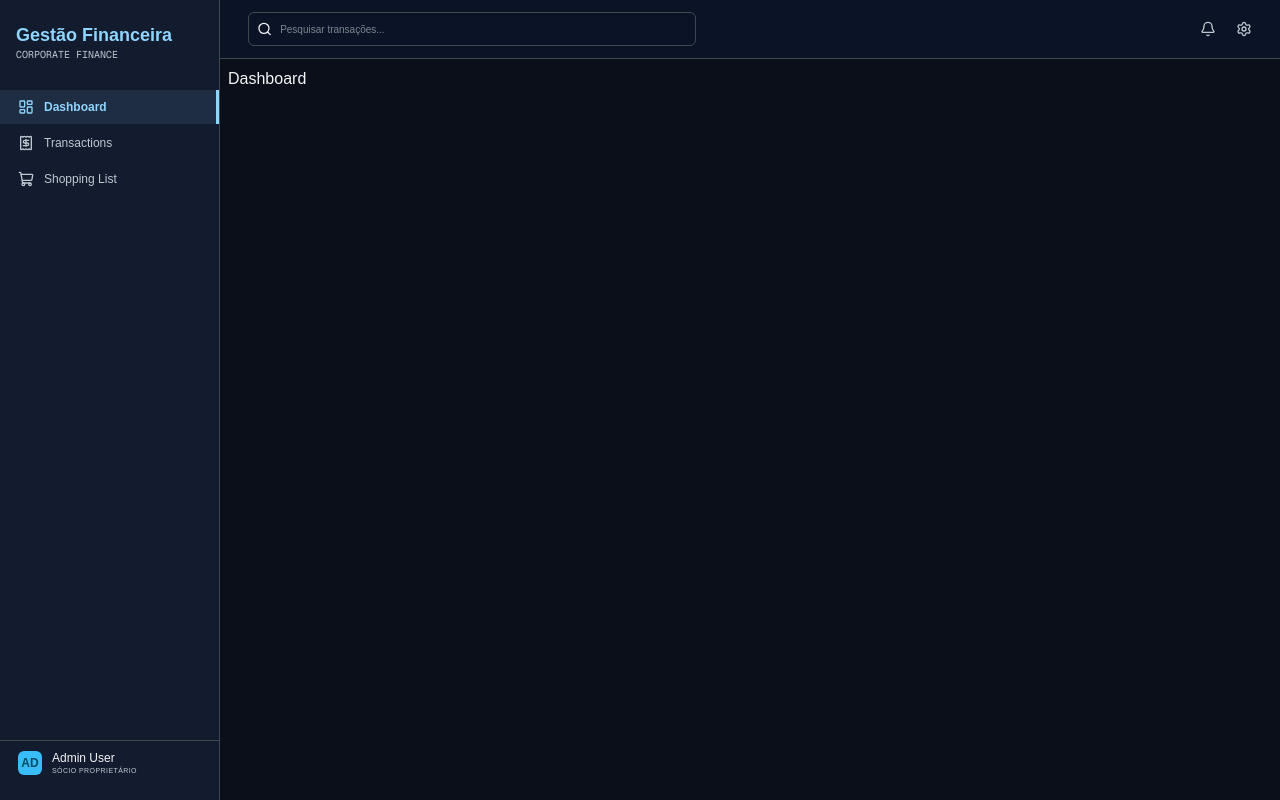
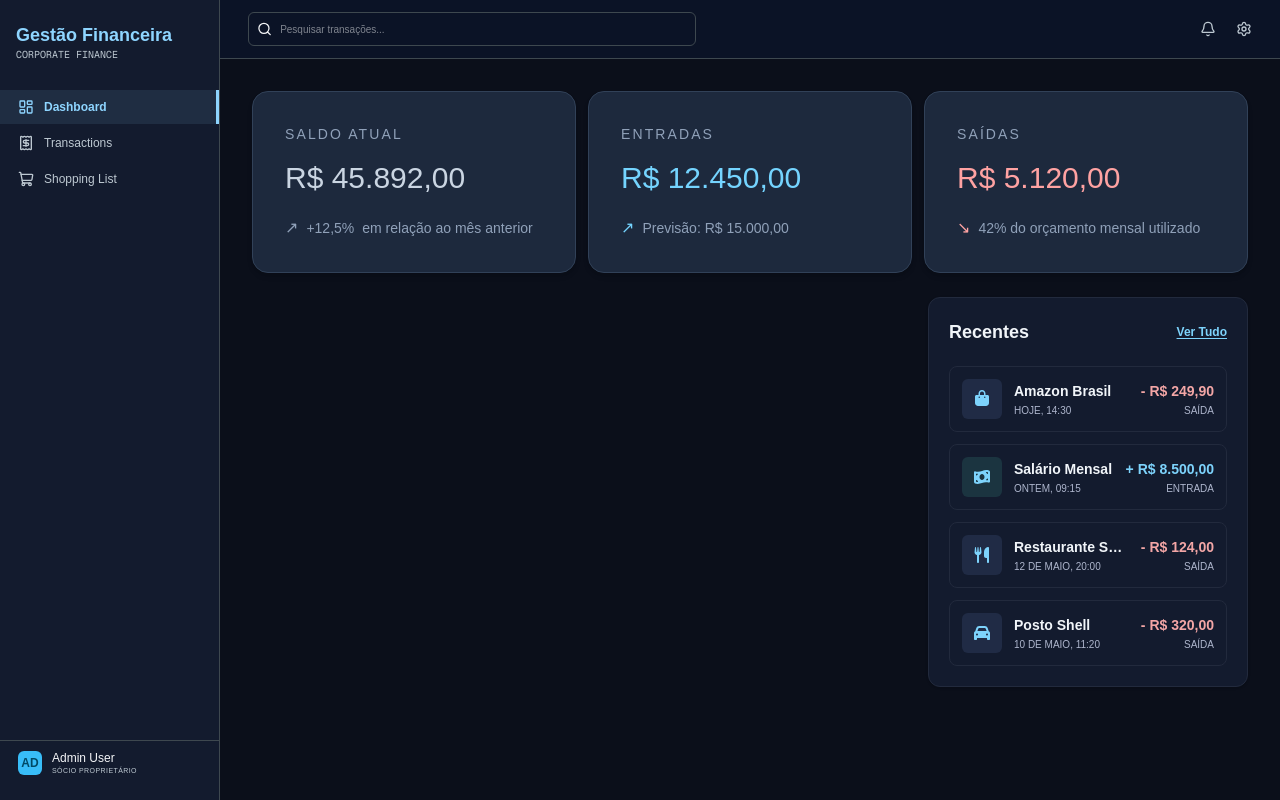
Before and after one commit to lab05-juniando/lab05-frontend, a Next.js app: page /dashboard in a window 1280 px wide. Built offline with nearby package versions, Linux system fonts and the light colour scheme.

Commit message:
Criação dos cards recentes e resumo

```diff
--- /dev/null
+++ b/app/components/RecentTransactions.tsx
@@ -0,0 +1,147 @@
+import Link from "next/link";
+import { FontAwesomeIcon } from "@fortawesome/react-fontawesome";
+import {
+  faShoppingBag,
+  faMoneyBillWave,
+  faUtensils,
+  faCar,
+} from "@fortawesome/free-solid-svg-icons";
+
+type TransactionType = "entrada" | "saida";
+
+export interface RecentTransaction {
+  id: number;
+  title: string;
+  date: string;
+  time: string;
+  amount: number;
+  type: TransactionType;
+  icon: typeof faShoppingBag;
+}
+
+interface RecentTransactionsProps {
+  transactions?: RecentTransaction[];
+}
+
+const mockTransactions: RecentTransaction[] = [
+  {
+    id: 1,
+    title: "Amazon Brasil",
+    date: "Hoje",
+    time: "14:30",
+    amount: 249.9,
+    type: "saida",
+    icon: faShoppingBag,
+  },
+  {
+    id: 2,
+    title: "Salário Mensal",
+    date: "Ontem",
+    time: "09:15",
+    amount: 8500,
+    type: "entrada",
+    icon: faMoneyBillWave,
+  },
+  {
+    id: 3,
+    title: "Restaurante Sabor",
+    date: "12 de Maio",
+    time: "20:00",
+    amount: 124,
+    type: "saida",
+    icon: faUtensils,
+  },
+  {
+    id: 4,
+    title: "Posto Shell",
+    date: "10 de Maio",
+    time: "11:20",
+    amount: 320,
+    type: "saida",
+    icon: faCar,
+  },
+];
+
+function formatCurrency(value: number) {
+  return new Intl.NumberFormat("pt-BR", {
+    style: "currency",
+    currency: "BRL",
+  }).format(value);
+}
+
+export default function RecentTransactions({
+  transactions = mockTransactions,
+}: RecentTransactionsProps) {
+  return (
+    <section className="w-full rounded-xl border border-[#222A3D] bg-[#131B2E] p-5 shadow-sm">
+
+      <div className="mb-5 flex items-center justify-between">
+        <h2 className="text-lg font-semibold text-[#F1F5F9]">
+          Recentes
+        </h2>
+
+        <Link
+          href="/transactions"
+          className="text-xs font-semibold text-[#7DD3FC] underline underline-offset-2 transition hover:text-[#BAE6FD]"
+        >
+          Ver Tudo
+        </Link>
+      </div>
+
+
+      <div className="space-y-3">
+        {transactions.map((transaction) => {
+          const isIncome = transaction.type === "entrada";
+
+          return (
+            <div
+              key={transaction.id}
+              className="flex items-center gap-3 rounded-lg border border-[#222A3D] bg-[#131B2E] p-3 transition hover:bg-[#192238]"
+            >
+
+              <div
+                className={`flex h-10 w-10 shrink-0 items-center justify-center rounded-md ${
+                  isIncome
+                    ? "bg-[#1B3440] text-[#7DD3FC]"
+                    : "bg-[#202B45] text-[#7DD3FC]"
+                }`}
+              >
+                <FontAwesomeIcon
+                  icon={transaction.icon}
+                  className="h-4 w-4"
+                />
+              </div>
+
+
+              <div className="min-w-0 flex-1">
+                <p className="truncate text-sm font-semibold text-[#F1F5F9]">
+                  {transaction.title}
+                </p>
+
+                <p className="mt-0.5 text-[10px] uppercase text-[#AEB6CD]">
+                  {transaction.date}, {transaction.time}
+                </p>
+              </div>
+
+
+              <div className="text-right">
+                <div
+                  className={`flex items-center justify-end gap-1 text-sm font-bold ${
+                    isIncome ? "text-[#7DD3FC]" : "text-[#F3A6A6]"
+                  }`}
+                >
+                  <span>{isIncome ? "+" : "-"}</span>
+                  <span>{formatCurrency(transaction.amount)}</span>
+                </div>
+
+                <p className="mt-0.5 text-[10px] uppercase text-[#AEB6CD]">
+                  {isIncome ? "Entrada" : "Saída"}
+                </p>
+              </div>
+            </div>
+          );
+        })}
+      </div>
+    </section>
+  );
+}
--- /dev/null
+++ b/app/components/summary-card.tsx
@@ -0,0 +1,71 @@
+import { ReactNode } from "react";
+
+interface SummaryCardProps {
+  title: string;
+  value: string;
+  subtitle?: string;
+  variation?: string;
+  icon?: ReactNode;
+  type?: "entrada" | "saida" | "saldo";
+}
+
+export default function SummaryCard({
+  title,
+  value,
+  subtitle,
+  variation,
+  icon,
+  type = "saldo",
+}: SummaryCardProps) {
+  const styles = {
+    entrada: {
+      value: "text-sky-300",
+      variation: "text-sky-300",
+    },
+
+    saida: {
+      value: "text-red-300",
+      variation: "text-red-300",
+    },
+
+    saldo: {
+      value: "text-slate-300",
+      variation: "text-slate-400",
+    },
+  };
+
+  return (
+    <div className="min-h-[150px] w-full rounded-2xl border border-slate-700 bg-slate-800 p-8 shadow-md">
+
+      <h3 className="text-sm font-medium uppercase tracking-[0.15em] text-slate-400">
+        {title}
+      </h3>
+
+      <p className={`mt-4 text-3xl font-light ${styles[type].value}`}>
+        {value}
+      </p>
+
+      <div className="mt-5 flex items-center gap-2">
+
+        {icon && (
+          <span className={styles[type].variation}>
+            {icon}
+          </span>
+        )}
+
+        {variation && (
+          <span className={`text-sm ${styles[type].variation}`}>
+            {variation}
+          </span>
+        )}
+
+        {subtitle && (
+          <span className="text-sm text-slate-400">
+            {subtitle}
+          </span>
+        )}
+
+      </div>
+    </div>
+  );
+}
--- a/app/dashboard/page.tsx
+++ b/app/dashboard/page.tsx
@@ -1,3 +1,53 @@
+import RecentTransactions from "../components/RecentTransactions";
+import SummaryCard from "../components/summary-card";
+
 export default function DashboardPage() {
-  return <h1>Dashboard</h1>;
+  return (
+    <main className="w-full p-6 space-y-6">
+
+
+      <section className="grid w-full grid-cols-1 gap-3 md:grid-cols-3">
+
+        <SummaryCard
+          title="SALDO ATUAL"
+          value="R$ 45.892,00"
+          variation="+12,5%"
+          subtitle="em relação ao mês anterior"
+          type="saldo"
+          icon="↗"
+        />
+
+        <SummaryCard
+          title="ENTRADAS"
+          value="R$ 12.450,00"
+          subtitle="Previsão: R$ 15.000,00"
+          type="entrada"
+          icon="↗"
+        />
+
+        <SummaryCard
+          title="SAÍDAS"
+          value="R$ 5.120,00"
+          subtitle="42% do orçamento mensal utilizado"
+          type="saida"
+          icon="↘"
+        />
+
+      </section>
+
+
+      <div className="grid grid-cols-1 gap-6 lg:grid-cols-[1fr_320px]">
+
+        <section>
+
+        </section>
+
+        <aside>
+          <RecentTransactions />
+        </aside>
+
+      </div>
+
+    </main>
+  );
 }
```
